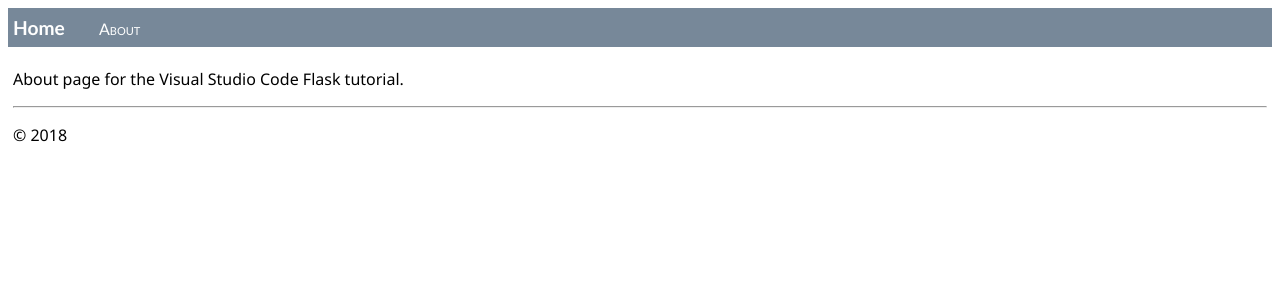
After one commit to alex4814/douyin, a Flask app: page /about in a window 1280 px wide. The commit adds this page. Shown: the top 300 px of the page. Run offline with Flask 2, Linux system fonts and the light colour scheme.

Commit message:
Project structure like static files and base template

```diff
--- a/app.py
+++ b/app.py
@@ -14,3 +14,8 @@ def index():
 def yin():
     account = request.form['account']
     return render_template('yin.html', account=account)
+
+
+@app.route('/about')
+def about():
+    return render_template('about.html')
--- /dev/null
+++ b/static/site.css
@@ -0,0 +1,27 @@
+.navbar {
+  background-color: lightslategray;
+  font-size: 1em;
+  font-family: 'Trebuchet MS', 'Lucida Sans Unicode', 'Lucida Grande', 'Lucida Sans', Arial, sans-serif;
+  color: white;
+  padding: 8px 5px 8px 5px;
+}
+
+.navbar a {
+  text-decoration: none;
+  color: inherit;
+}
+
+.navbar-brand {
+  font-size: 1.2em;
+  font-weight: 600;
+}
+
+.navbar-item {
+  font-variant: small-caps;
+  margin-left: 30px;
+}
+
+.body-content {
+  padding: 5px;
+  font-family:'Segoe UI', Tahoma, Geneva, Verdana, sans-serif;
+}
--- /dev/null
+++ b/templates/about.html
@@ -0,0 +1,7 @@
+{% extends "layout.html" %}
+{% block title %}
+About us
+{% endblock %}
+{% block content %}
+<p>About page for the Visual Studio Code Flask tutorial.</p>
+{% endblock %}
--- a/templates/index.html
+++ b/templates/index.html
@@ -3,6 +3,7 @@
 
 <head>
   <title>豆印</title>
+  <link rel="stylesheet" type="text/css" href="{{ url_for('static', filename='site.css') }}" />
 </head>
 
 <body>
--- /dev/null
+++ b/templates/layout.html
@@ -0,0 +1,25 @@
+<!DOCTYPE html>
+<html>
+
+<head>
+    <meta charset="utf-8" />
+    <title>{% block title %}{% endblock %}</title>
+    <link rel="stylesheet" type="text/css" href="{{ url_for('static', filename='site.css') }}" />
+</head>
+
+<body>
+    <div class="navbar">
+        <a href="{{ url_for('index') }}" class="navbar-brand">Home</a>
+        <a href="{{ url_for('about') }}" class="navbar-item">About</a>
+    </div>
+
+    <div class="body-content">
+        {% block content %} {% endblock %}
+        <hr/>
+        <footer>
+            <p>&copy; 2018</p>
+        </footer>
+    </div>
+</body>
+
+</html>
```
